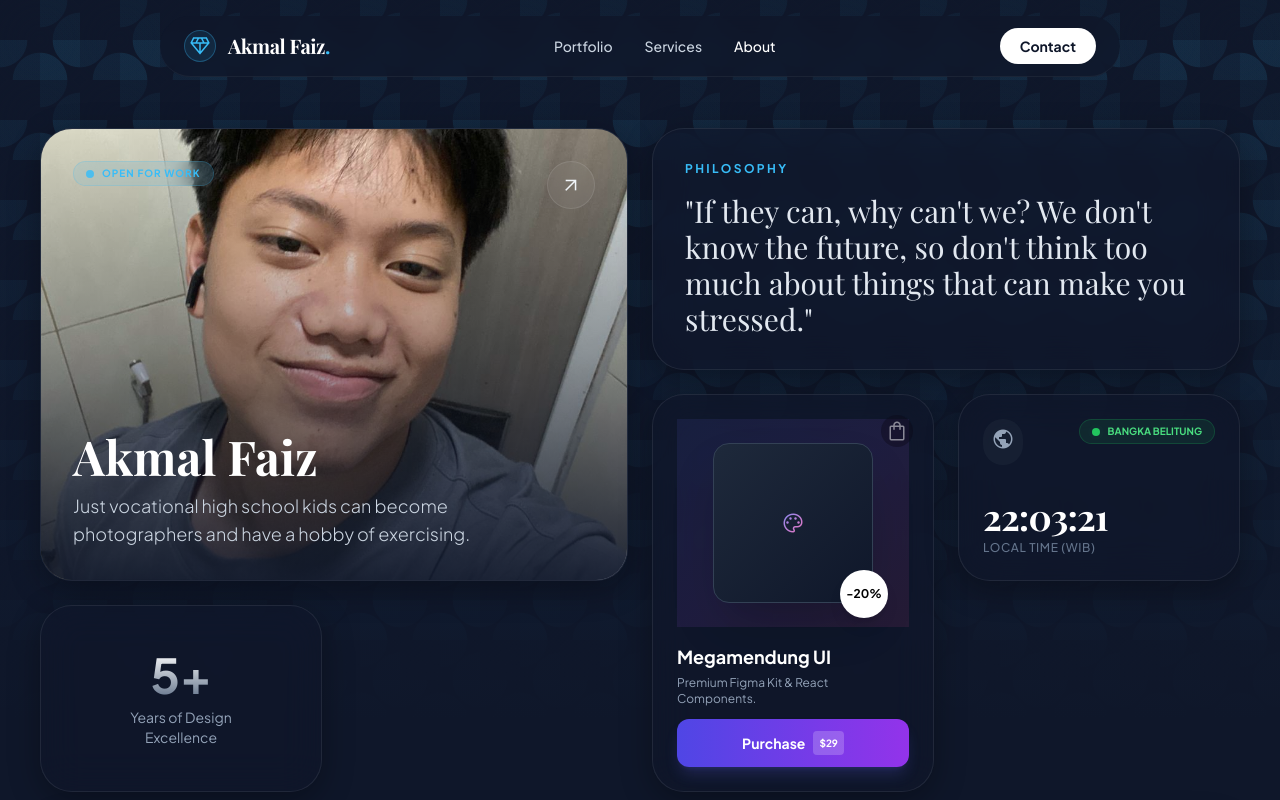
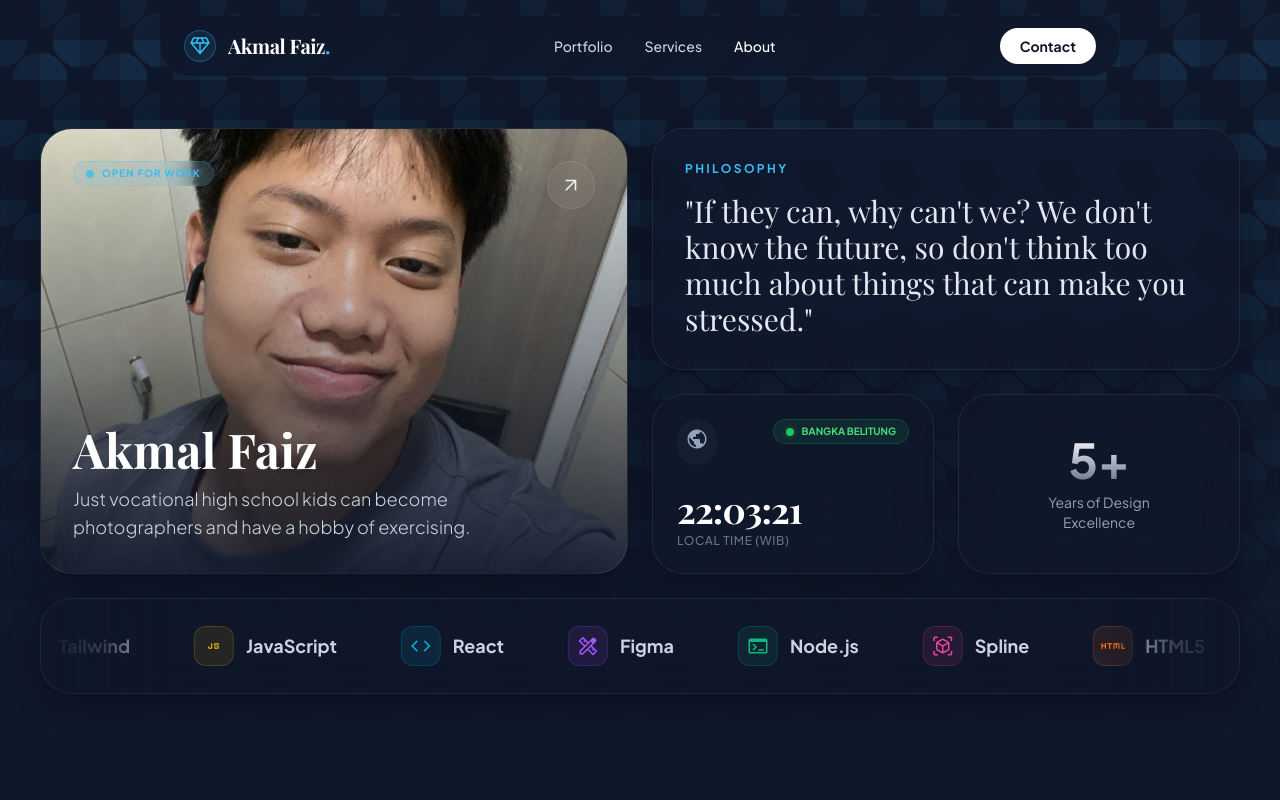
Before and after one commit to deayusts-ux/webakmal, a Next.js app: page /about in a window 1280 px wide. Shown: the top 800 px of the page. Built offline with nearby package versions, Linux system fonts and the light colour scheme; a web font is replaced by a local one.

Commit message:
remove megamendung product card

```diff
--- a/src/app/about/page.tsx
+++ b/src/app/about/page.tsx
@@ -2,7 +2,6 @@ import Header from "@/components/Header";
 import Footer from "@/components/Footer";
 import BentoHero from "@/components/about/BentoHero";
 import BentoPhilosophy from "@/components/about/BentoPhilosophy";
-import BentoProduct from "@/components/about/BentoProduct";
 import BentoTimeLocation from "@/components/about/BentoTimeLocation";
 import BentoStats from "@/components/about/BentoStats";
 import BentoStack from "@/components/about/BentoStack";
@@ -16,7 +15,6 @@ export default function AboutPage() {
                     <div className="grid grid-cols-1 md:grid-cols-3 lg:grid-cols-4 gap-6 auto-rows-[minmax(180px,auto)]">
                         <BentoHero />
                         <BentoPhilosophy />
-                        <BentoProduct />
                         <BentoTimeLocation />
                         <BentoStats />
                         <BentoStack />
```
